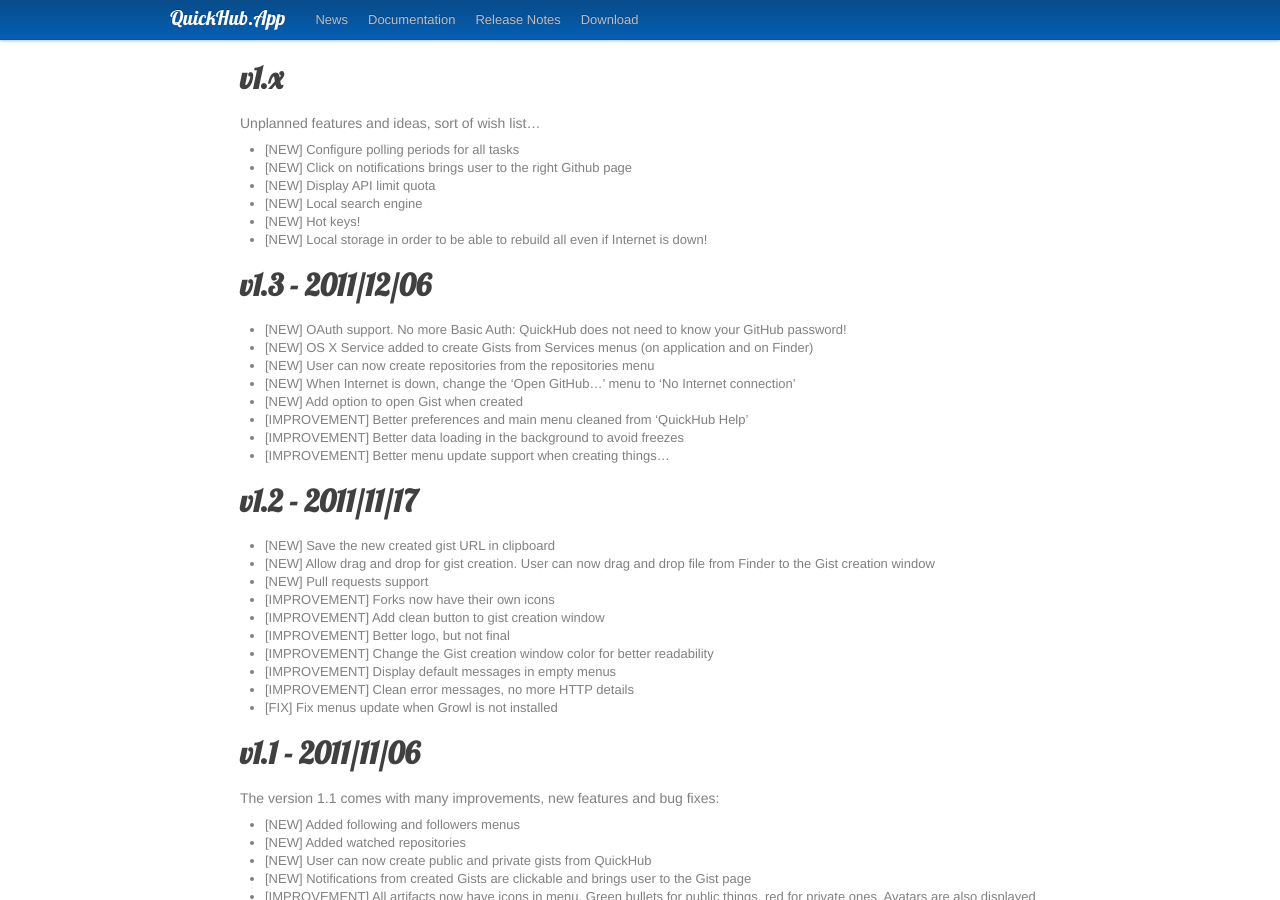
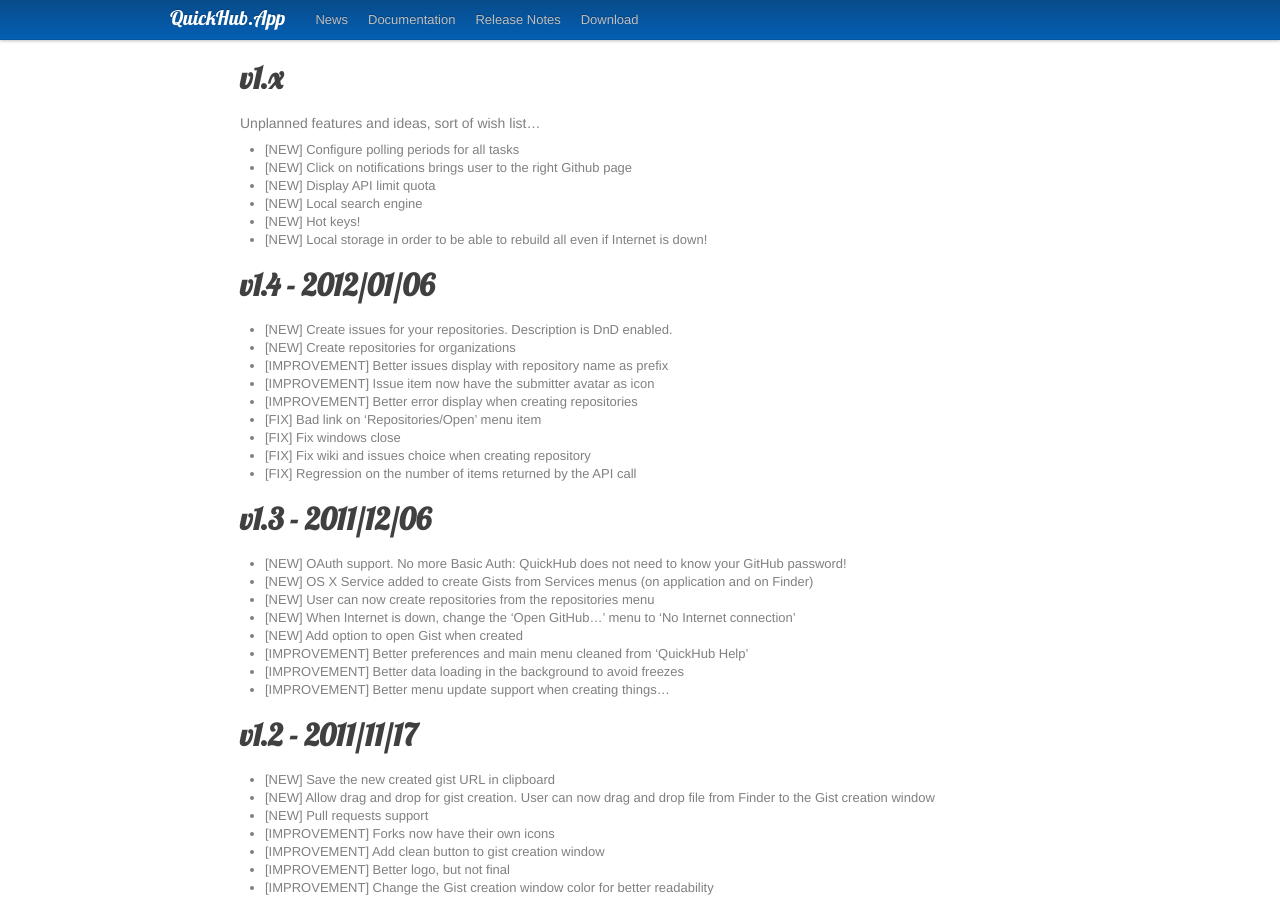
Before and after one commit to chamerling/QuickHubApp, a Jekyll site: the page built from pages/releasenotes.md, in a window 1280 px wide and 900 px high. Built offline with Jekyll 4.4.1, drawn with Linux system fonts in a browser that asks for light colours; nearby versions of some CDN libraries; Markdown is read by kramdown in place of the engine named in the settings; comment, search, counter and statistics services are not loaded.

Commit message:
1.4 notes

```diff
--- a/pages/releasenotes.md
+++ b/pages/releasenotes.md
@@ -12,6 +12,18 @@
 - [NEW] Local search engine
 - [NEW] Hot keys!
 - [NEW] Local storage in order to be able to rebuild all even if Internet is down!
+
+# v1.4 - 2012/01/06
+
+- [NEW] Create issues for your repositories. Description is DnD enabled.
+- [NEW] Create repositories for organizations
+- [IMPROVEMENT] Better issues display with repository name as prefix
+- [IMPROVEMENT] Issue item now have the submitter avatar as icon
+- [IMPROVEMENT] Better error display when creating repositories
+- [FIX] Bad link on 'Repositories/Open' menu item
+- [FIX] Fix windows close
+- [FIX] Fix wiki and issues choice when creating repository
+- [FIX] Regression on the number of items returned by the API call
 
 # v1.3 - 2011/12/06
 
```
